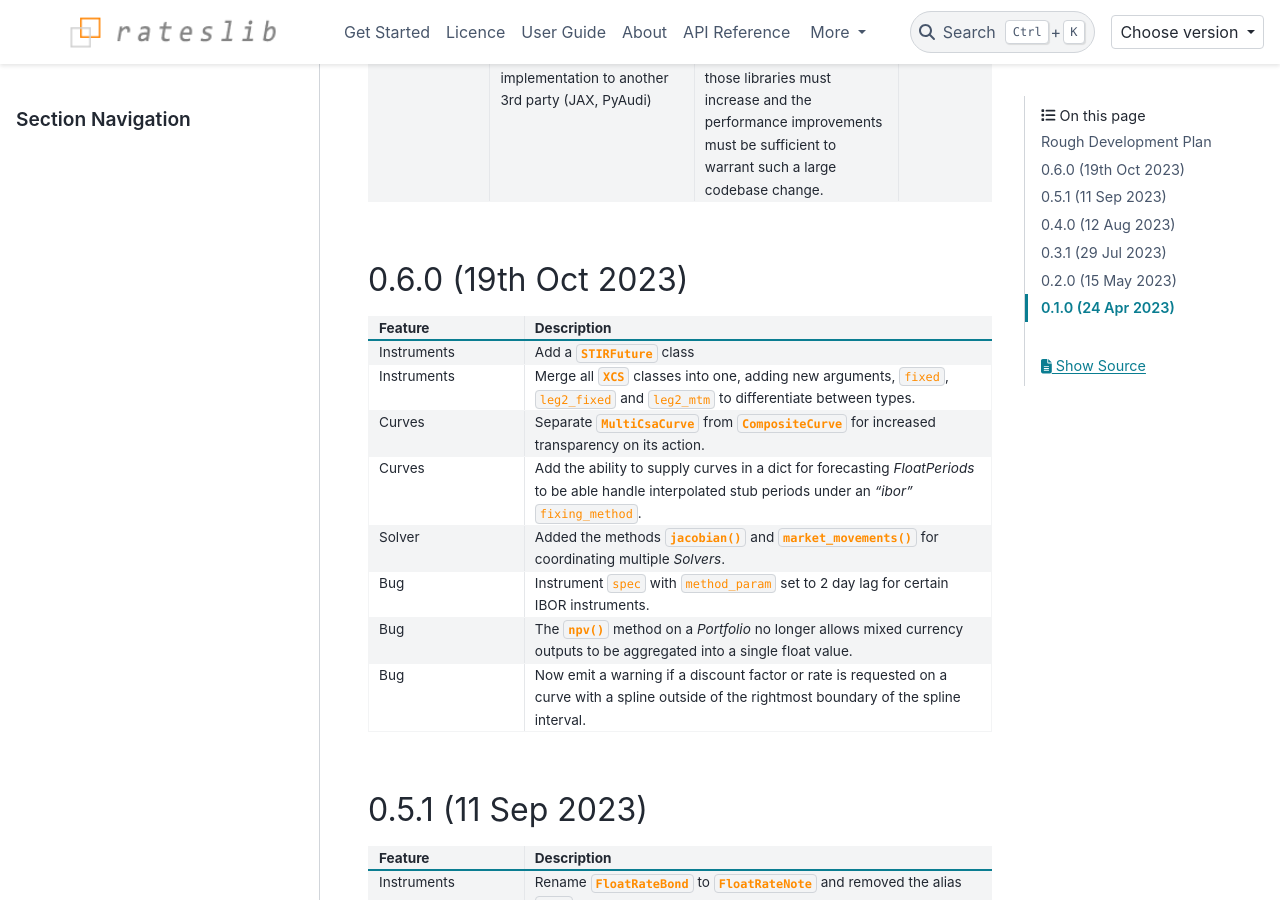
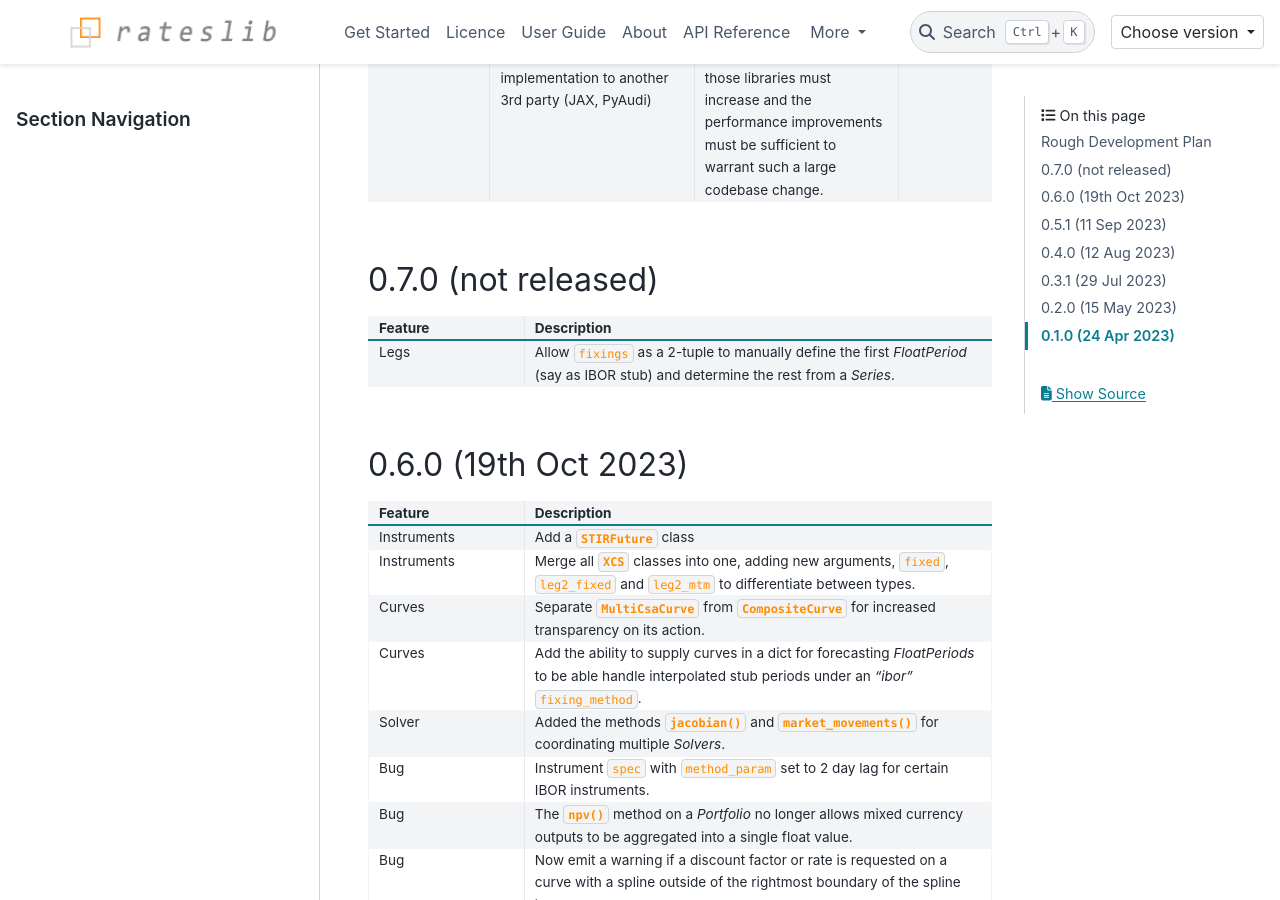
Before and after one commit to attack68/rateslib, a Sphinx documentation site: the page built from docs/source/i_whatsnew.rst, in a window 1280 px wide and 900 px high, scrolled down 805 px. Built offline with Sphinx 7.4.7 and the PyData theme 0.15.4, drawn with Linux system fonts in a browser that asks for light colours; comment, search, counter and statistics services are not loaded.

Commit message:
ENH: extend fixings to allow 2-tuple

```diff
--- a/docs/source/i_whatsnew.rst
+++ b/docs/source/i_whatsnew.rst
@@ -51,6 +51,19 @@ email contact through **rateslib@gmail.com**.
      - Very unlikely, maturity of those libraries must increase and the performance
        improvements must be sufficient to warrant such a large codebase change.
      - no ETA
+
+0.7.0 (not released)
+**********************
+
+.. list-table::
+   :widths: 25 75
+   :header-rows: 1
+
+   * - Feature
+     - Description
+   * - Legs
+     - Allow ``fixings`` as a 2-tuple to manually define the first *FloatPeriod* (say as IBOR stub)
+       and determine the rest from a *Series*.
 
 0.6.0 (19th Oct 2023)
 **********************
```
